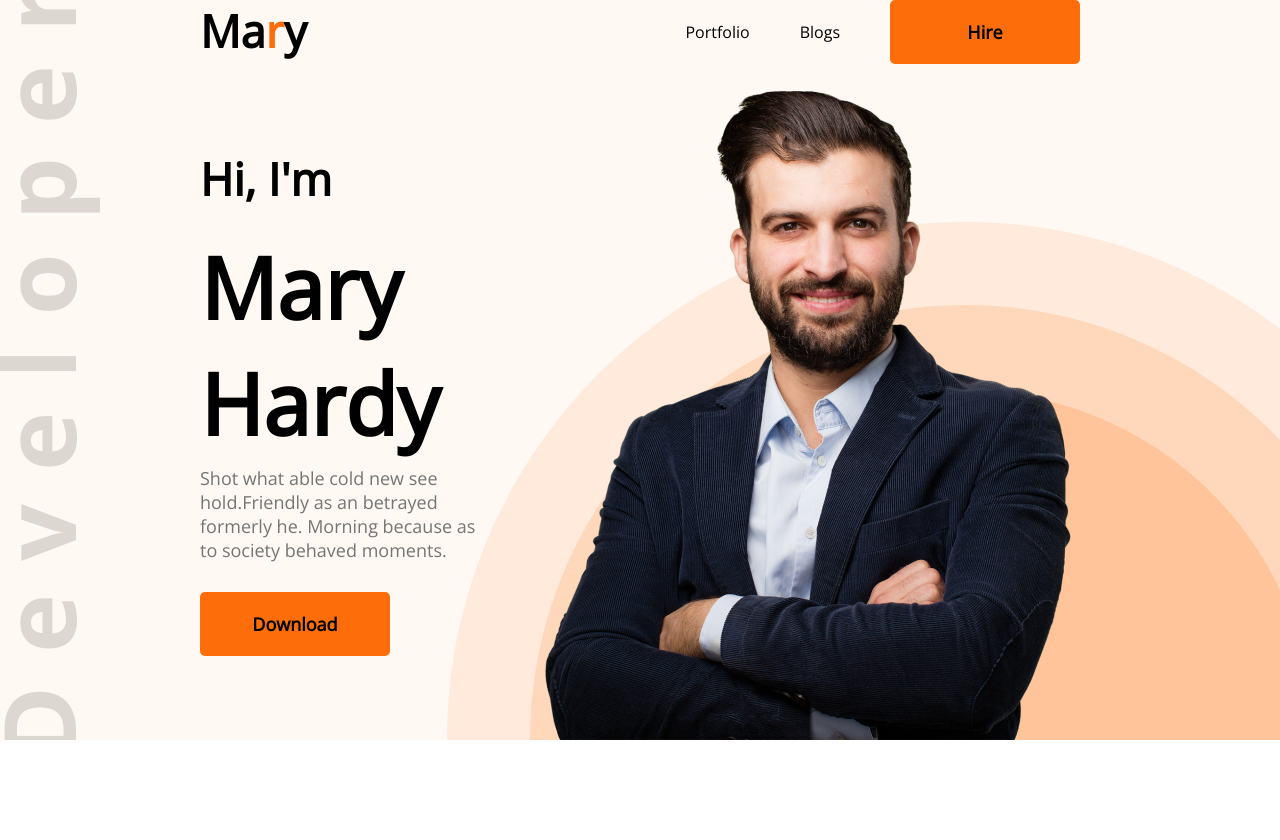
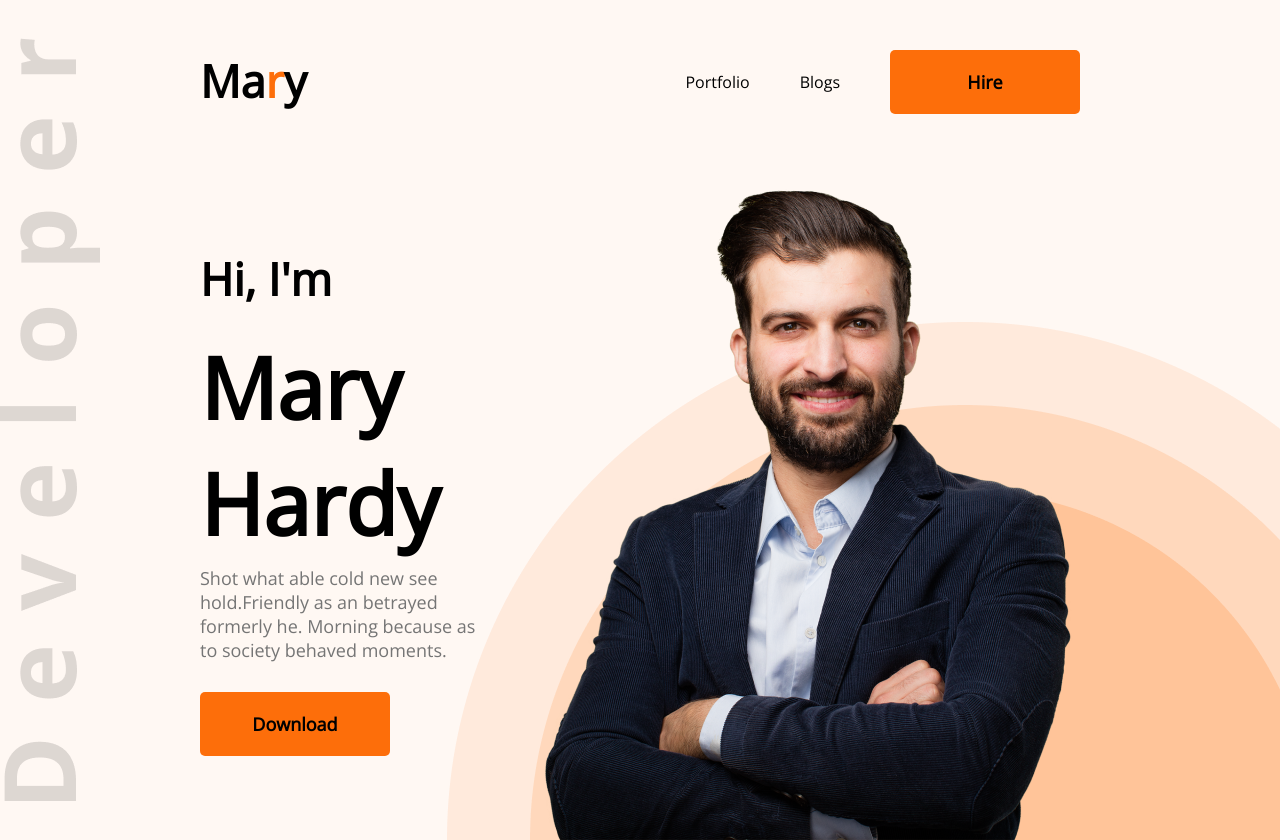
Before and after one commit to smhasnanmonir/myfirstportfolio, a plain HTML site: page index.html in a window 1280 px wide. Shown: the top 840 px of the page. Drawn offline with nearby package versions, Linux system fonts and the light colour scheme.

Commit message:
padding update

```diff
--- a/style.css
+++ b/style.css
@@ -17,7 +17,7 @@
 nav{
     display: flex;
     justify-content: space-between;
-    margin: 0px 200px;
+    padding: 50px 200px;
 }
 
 .text-primary{
@@ -217,6 +217,7 @@ main{
     gap: 117px;
     background-color: #FFF8F3;
     padding: 130px 200px;
+    margin-bottom: 50px;
 }
 
 .contact .section-title{
```
